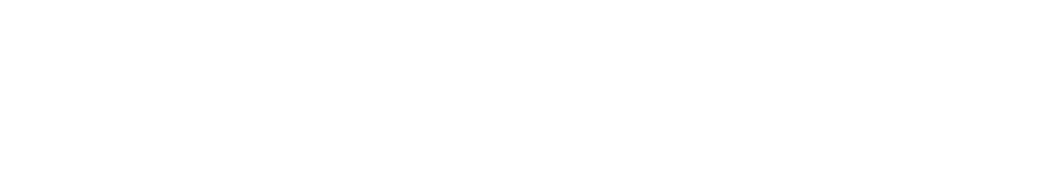
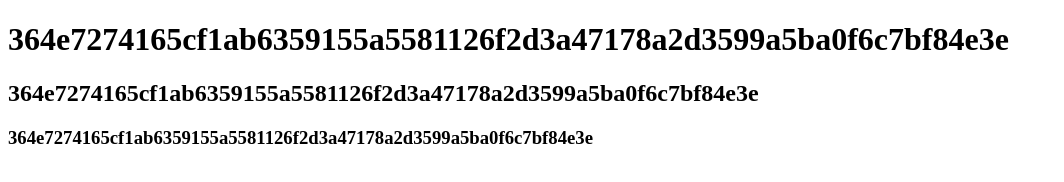
Before and after one commit to AlexSainzM/FFT-FirstAttemptHASHGen, a plain HTML site: page index.html in a window 1280 px wide. Shown: the whole page, without its empty margins (0-1064 px from the left). Drawn offline with Linux system fonts and the light colour scheme.

Commit message:
3hash generados

```diff
--- a/index.html
+++ b/index.html
@@ -6,6 +6,10 @@
 	<title></title>
 </head>
 <body>
-    <script src="script.js"></script>
+	<h1 id="h1Prueba"></h1>
+	<h2 id="h2Prueba"></h2>
+	<h3 id="h3Prueba"></h3>
+
+    <script src="script2.js"></script>
 </body>
 </html>
--- /dev/null
+++ b/script2.js
@@ -0,0 +1,42 @@
+//--------------------------------------------------------------------
+//Ejemplo de cómo generar un hash SHA-256 en un navegador web utilizando el API de crypto disponible en JavaScript moderno
+
+async function generarHash(texto) {
+    const encoder = new TextEncoder();
+    const data = encoder.encode(texto);
+
+    const hashBuffer = await crypto.subtle.digest('SHA-256', data);
+    const hashArray = Array.from(new Uint8Array(hashBuffer));
+    const hashHex = hashArray.map(byte => byte.toString(16).padStart(2, '0')).join('');
+
+    return hashHex;
+}
+
+// Ejemplo de uso:
+const usuario = 'Hola, mundo!';
+const contraseña = 'Hola, mundo!';
+const llaveCifrado = 'Hola, mundo!';
+
+let hashUsuario;
+let hashContraseña;
+let hashLlaveCifrado;
+generarHash(usuario)
+    .then(result => {
+        hashUsuario = result;
+        document.getElementById('h1Prueba').innerText = hashUsuario; // Mostrar el hash en la etiqueta h1
+    })
+    .catch(error => console.error('Error:', error));
+
+generarHash(contraseña)
+    .then(result => {
+        hashContraseña = result;
+        document.getElementById('h2Prueba').innerText = hashContraseña; // Mostrar el hash en la etiqueta h1
+    })
+    .catch(error => console.error('Error:', error));
+
+generarHash(llaveCifrado)
+    .then(result => {
+        hashLlaveCifrado = result;
+        document.getElementById('h3Prueba').innerText = hashLlaveCifrado; // Mostrar el hash en la etiqueta h1
+    })
+    .catch(error => console.error('Error:', error));
```
